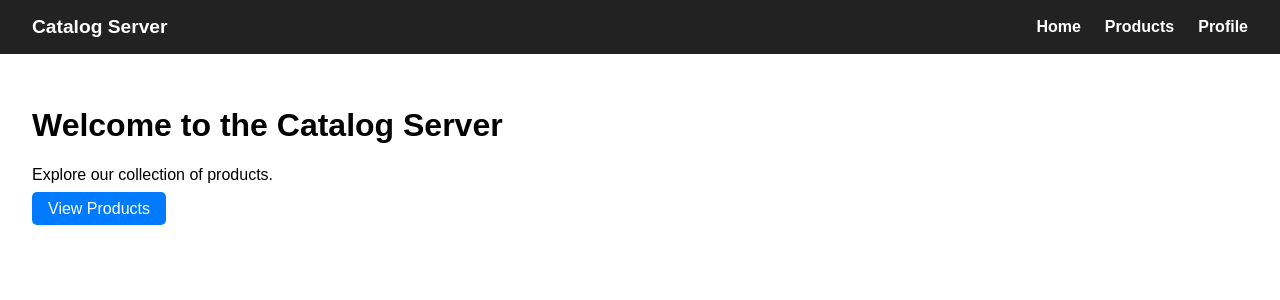
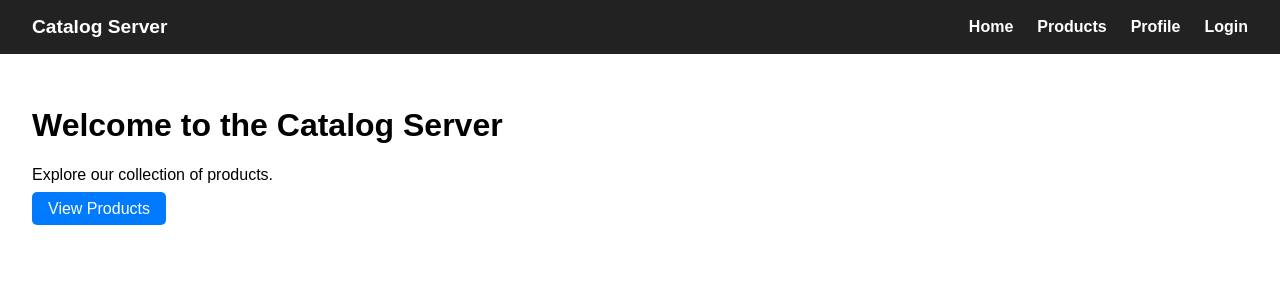
Before and after one commit to Humaidu/catalog-server-p2-lab2, a Flask app: page / in a window 1280 px wide. Shown: the top 300 px of the page. Run offline with Flask 3, Linux system fonts and the light colour scheme.

Commit message:
Update index.html

```diff
--- a/templates/index.html
+++ b/templates/index.html
@@ -12,6 +12,7 @@
             <li><a href="/">Home</a></li>
             <li><a href="/products">Products</a></li>
             <li><a href="/profile">Profile</a></li>
+            <li><a href="/login">Login</a></li>
         </ul>
     </nav>
 
```
